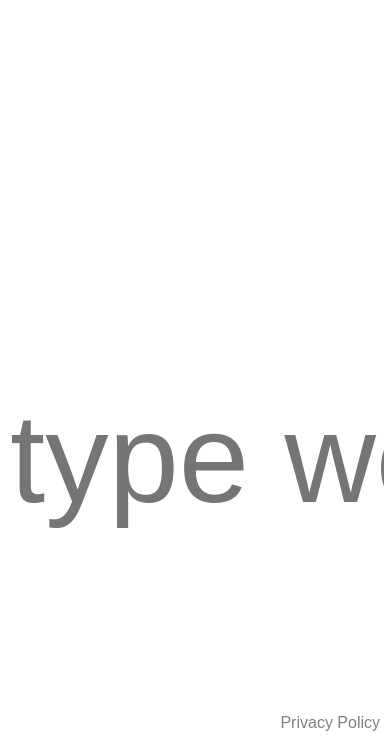
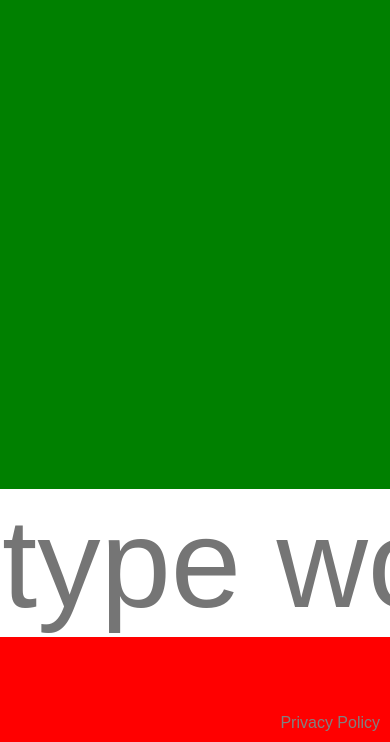
Before and after one commit to lastmj/aslfingerspelling, a browser extension: page public/index.html in a window 390 px wide. Shown: the part 102-844 px from the top of the page. Drawn offline with Linux system fonts and the light colour scheme.

Commit message:
much more responsive!

```diff
--- a/public/index.html
+++ b/public/index.html
@@ -29,7 +29,6 @@
 			</div>
 		</div>
 
-
 		<div id="imageContainer">
 			<img id="handImage" ng-src="{{imgSrc}}" alt="ASL Letter" />
 			<div id="playButton" ng-show="showPlayButton" ng-click="play()">&#9654;</div>
@@ -43,6 +42,13 @@
 	</body>
 
 	<style>
+
+		html, body {
+			height: 100%;
+			width: 100%;
+			margin: 0;
+			padding: 0;
+		}
 
 		#speedGroup {
 			position: absolute;
@@ -110,20 +116,23 @@
 		}
 
 		#imageContainer {
-			height: 80%;
+			height: 70%;
+			background: green;
+			text-align: center;
 		}
 
 		#handImage {
 			height: 50vh;
+			margin-top: 5%;
 		}
 
 		#wordInputContainer {
-			height: 20%;
+			height: 30%;
+			background: red;
 		}
 
 		#wordInput {
 			border: none;
-			height: 250px;
 			width: 100%;
 			font-family: Ubuntu, sans-serif;
 			font-size: 15vh;
```
